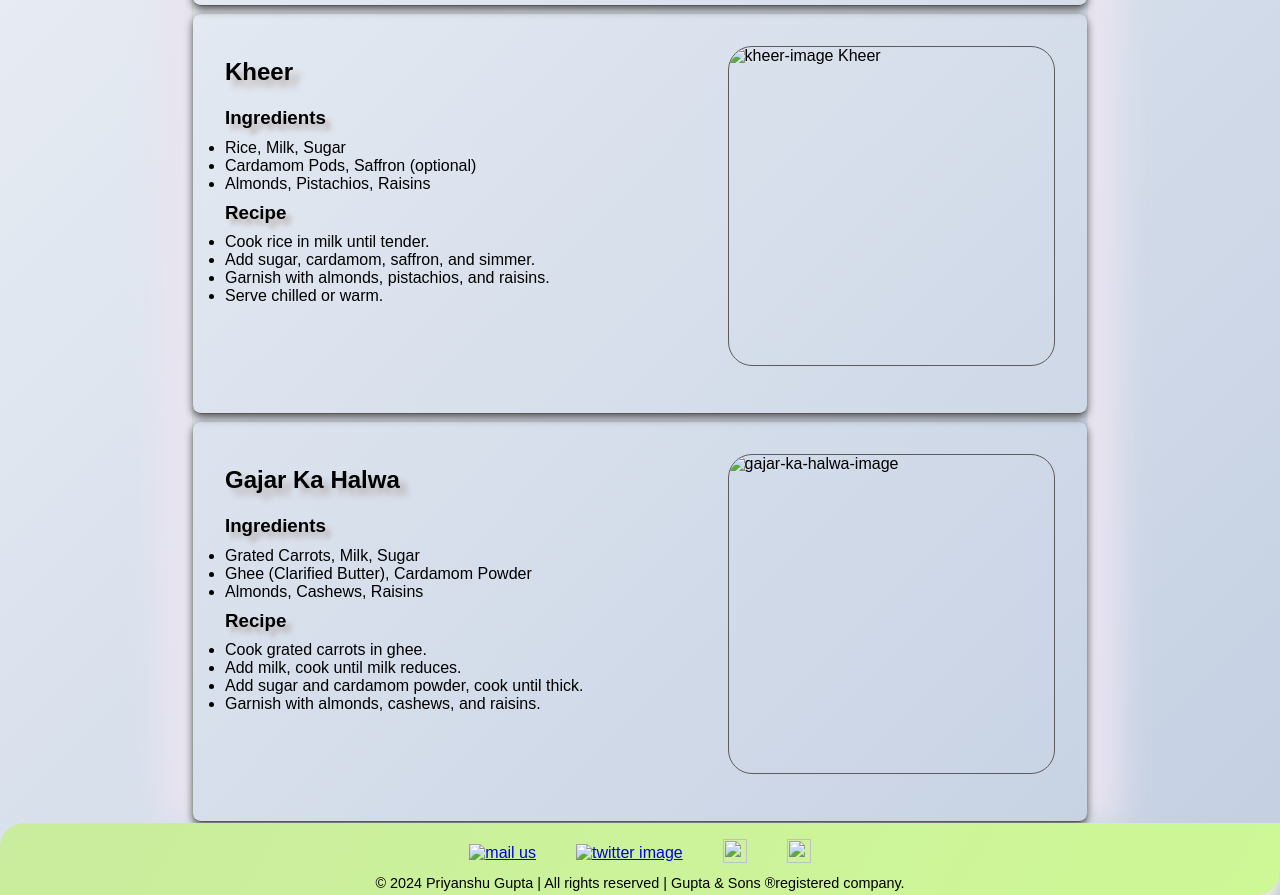
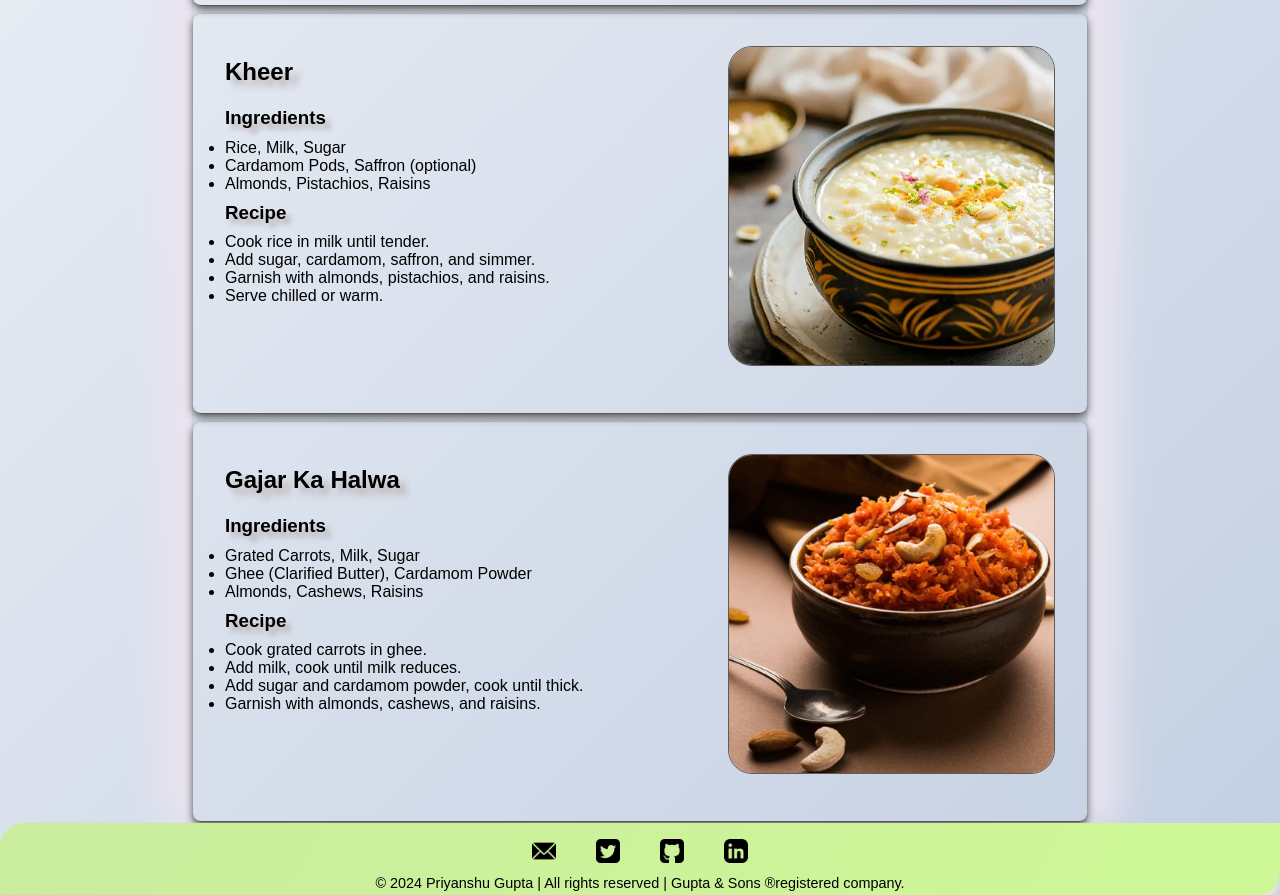
Before and after one commit to RAJ-NAIK/practice1, a plain HTML site: page index.html in a window 1280 px wide. Shown: the part 875-1770 px from the top of the page. Drawn offline with Linux system fonts and the light colour scheme; a web font is replaced by a local one.

Commit message:
Update index.html
small updates made

```diff
--- a/index.html
+++ b/index.html
@@ -65,7 +65,7 @@
                 </div>
 
                 <div class="right-item">
-                    <img  class="right-item-img" src="assets/gulabjamun.png" alt="gulab-jamun-image">
+                    <img  class="right-item-img" src="./gulabjamun.png" alt="gulab-jamun-image">
                 </div>
             </div>
             <!-- item1 end -->
@@ -97,7 +97,7 @@
                 </div>
 
                 <div class="right-item">
-                    <img  class="right-item-img" src="assets/rasmalai.png" alt="gulab-jamun-image">
+                    <img  class="right-item-img" src="./rasmalai.png" alt="gulab-jamun-image">
                 </div>
             </div>
             <!-- item2 end -->
@@ -125,7 +125,7 @@
                     </div>
                 </div>
                 <div class="right-item">
-                    <img class="right-item-img" src="assets/kheer.png" alt="kheer-image">
+                    <img class="right-item-img" src="./kheer.png" alt="kheer-image">
                     <caption>Kheer</caption>
                 </div>
             </div>
@@ -154,7 +154,7 @@
                     </div>
                 </div>
                 <div class="right-item">
-                    <img class="right-item-img" src="assets/gajarhalwa.png" alt="gajar-ka-halwa-image">
+                    <img class="right-item-img" src="./gajarhalwa.png" alt="gajar-ka-halwa-image">
                 </div>
             </div>
             <!-- item 4 end -->
@@ -171,10 +171,10 @@
           <footer class="footer-container">
           <div class="contact-list">
             <ul class="contact-item">
-                <li class="contact-item-mail"><a href="mailto:rajnaikabcde@gmail.com"><img src="./assets/email.png" alt="mail us"></a></li>
-                <li class="contact-item-twitter"><a href="https://www.twitter.com/raj-naik"><img src="./assets/twitter-sign.png" alt="twitter image"></a></li>
-                <li class="contact-item-github"><a href="https://www.github.com/raj-naik"><img src="./assets/github-sign.png" alt=""></a></li>
-                <li class="contact-item-linkedin"> <a href="https://www.linkedin.com/raj-naik"><img src="./assets/linkedin.png" alt=""></a></li>
+                <li class="contact-item-mail"><a href="mailto:rajnaikabcde@gmail.com"><img src="./email.png" alt="mail us"></a></li>
+                <li class="contact-item-twitter"><a href="https://www.twitter.com/raj-naik"><img src="./twitter-sign.png" alt="twitter image"></a></li>
+                <li class="contact-item-github"><a href="https://www.github.com/raj-naik"><img src="./github-sign.png" alt=""></a></li>
+                <li class="contact-item-linkedin"> <a href="https://www.linkedin.com/raj-naik"><img src="./linkedin.png" alt=""></a></li>
             </ul>
           </div>
           <div class="company-copyright">
```
